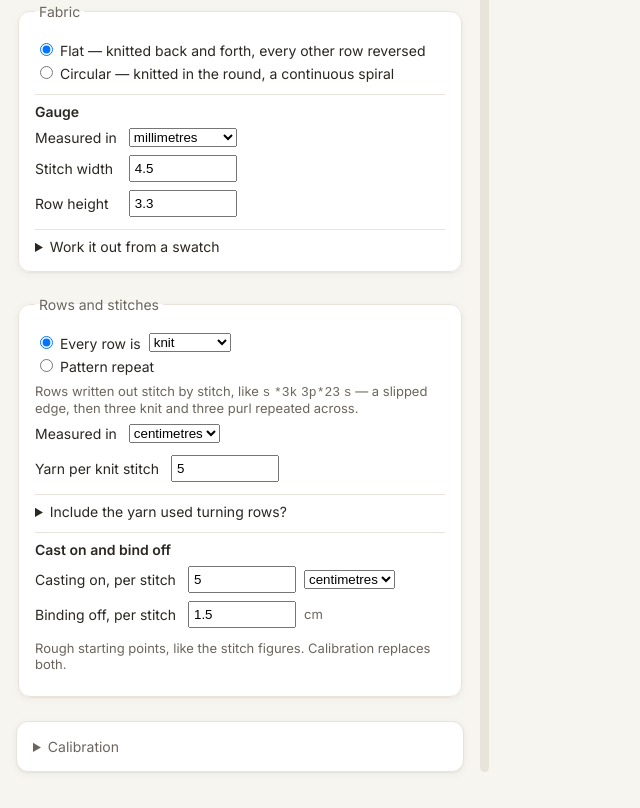
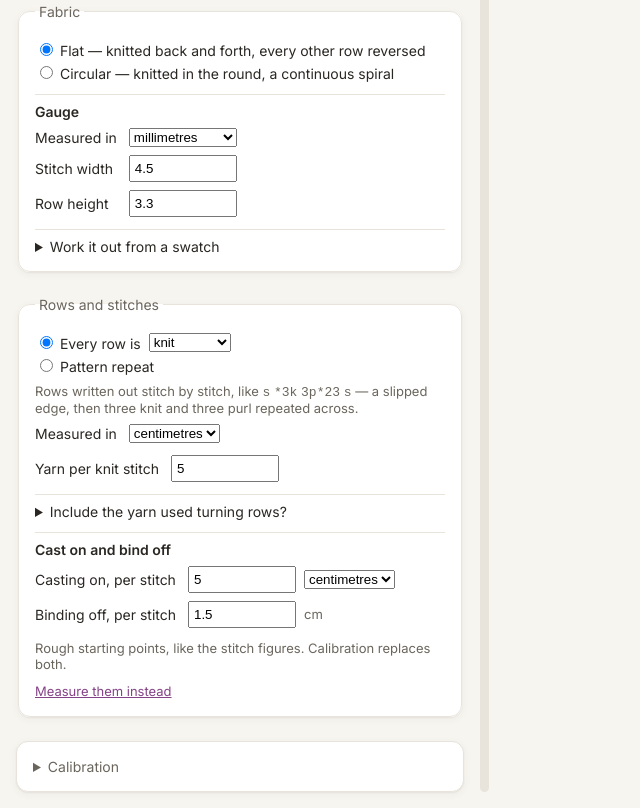
Before and after one commit to athifm/planned_pooling, a plain HTML site: page index.html in a window 1280 px wide. Shown: the part 551-1359 px from the top of the page, without its empty margins (0-640 px from the left). Drawn offline with Linux system fonts and the light colour scheme.

Commit message:
Point the guessed figures at the calibration that replaces them
Last consolidation step, and the backlog's "calibration is invisible" item.

The signposting was one grey sentence saying better numbers exist, and
"elsewhere" was a collapsed card further down the page with nothing linking to
it. It is now a button: it opens the calibration card, brings it into view and
puts the keyboard on Suggest swatches, so following the offer lands somewhere
ready to work rather than merely somewhere scrolled.

Styled as a .linkButton -- underlined accent text, no fill -- because it is an
offer beside a figure that already works, not the next step.

The scroll is deliberately not smooth. With behaviour:"smooth" the page had
not moved at all 700ms after the click: opening the card fires the toggle
listener, which redraws the fabric, and moving focus immediately afterwards
cancels a scroll still in flight. A jump also respects reduced-motion without
having to ask.

Verified on a fresh port from cleared storage: with the card closed and the
page at the top, one click leaves scrollTop at 1091, the card open and in
view, and focus on the prescribe button. 72/72 calibration checks, console
clean.

Co-Authored-By: Claude Opus 5 <noreply@anthropic.com>

```diff
--- a/app.js
+++ b/app.js
@@ -1910,6 +1910,22 @@ pageBox.addEventListener("input", function (e) {
   saveSoon();
 });
 
+// The manual figures are the fallback and calibration is the better answer,
+// but calibration sits in a card of its own further down and nothing pointed
+// at it. Open it, bring it into view, and put the keyboard on the button that
+// starts the work -- so following the offer lands somewhere ready to use
+// rather than merely somewhere scrolled.
+document.getElementById("goCalibration").addEventListener("click", function () {
+  const card = document.getElementById("calibration");
+  card.open = true;
+  // Not smooth: opening the card fires the toggle listener, which redraws the
+  // fabric, and moving focus straight afterwards cancels a scroll still in
+  // flight. Measured -- with behaviour:"smooth" the page had not moved at all
+  // 700ms later. A jump also respects reduced-motion without asking.
+  card.scrollIntoView({ block: "start" });
+  document.getElementById("prescribe").focus({ preventScroll: true });
+});
+
 // Opening a section puts its contents in force, so it is a change like any
 // other. Captured rather than bubbled: a details element's toggle event does
 // not bubble, and capture is what reaches it without a listener per section.
--- a/index.html
+++ b/index.html
@@ -388,10 +388,16 @@
         </span>
       </div>
 
+      <!-- The sentence admitting better numbers exist elsewhere was the whole
+           of the signposting, and "elsewhere" was a collapsed card further
+           down the page with nothing linking to it. Now it is a button. -->
       <p class="hint">
         Rough starting points, like the stitch figures. Calibration replaces
         both.
       </p>
+      <button type="button" class="linkButton" id="goCalibration">
+        Measure them instead
+      </button>
       </div>
     </fieldset>
 
--- a/style.css
+++ b/style.css
@@ -192,6 +192,29 @@ h1 {
 .right {
   grid-area: right;
   align-self: center;
+}
+
+/* A button that goes somewhere rather than doing something. Quiet, because it
+   is an offer beside a figure that already works, not the next step. */
+.linkButton {
+  padding: 0;
+  border: none;
+  background: none;
+  font: inherit;
+  font-size: var(--fs-sm);
+  color: var(--c-accent);
+  text-decoration: underline;
+  cursor: pointer;
+}
+
+.linkButton:hover {
+  color: var(--c-accent-strong);
+}
+
+.linkButton:focus-visible {
+  outline: 2px solid var(--c-accent);
+  outline-offset: 2px;
+  border-radius: var(--r-control);
 }
 
 /* The readouts describe the fabric; this one changes how much of it you see.
```
